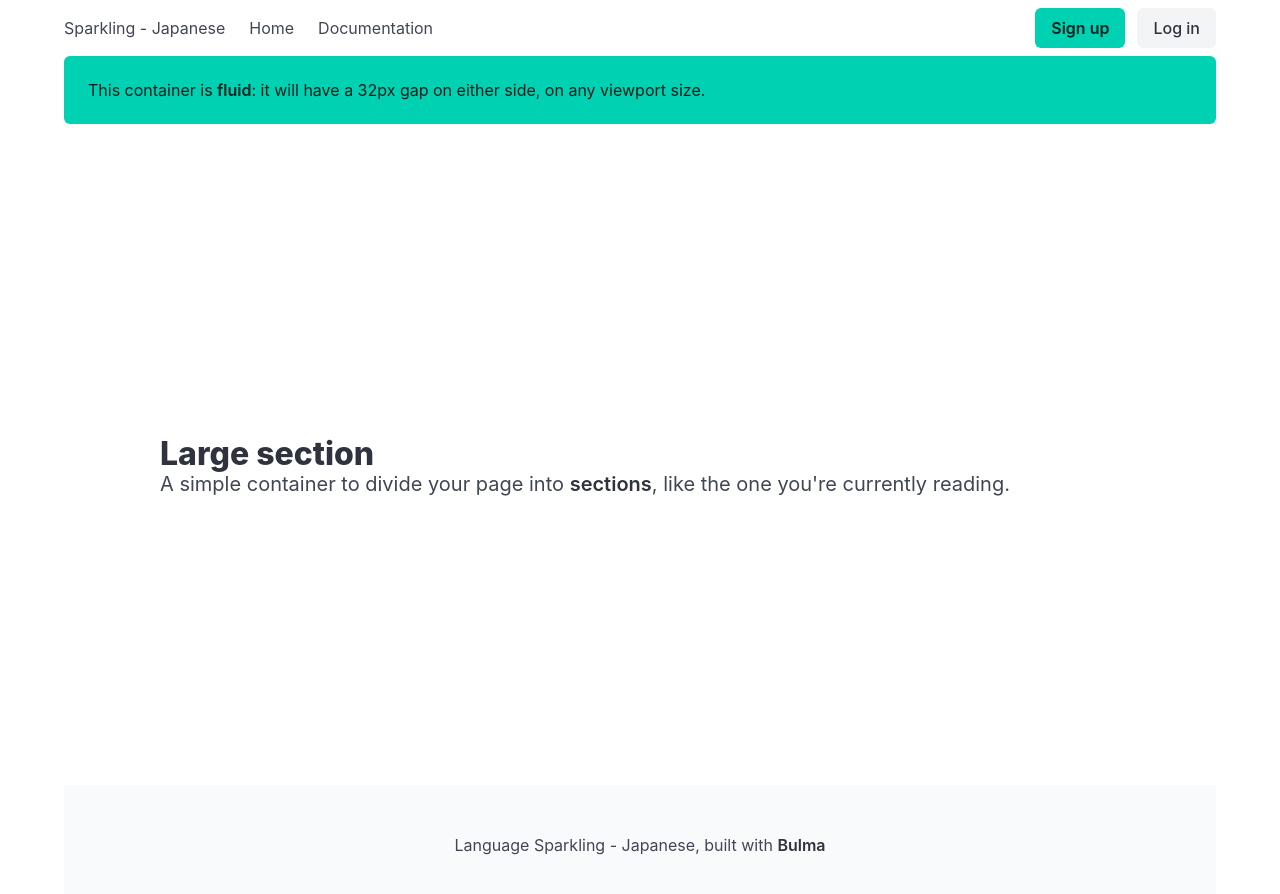
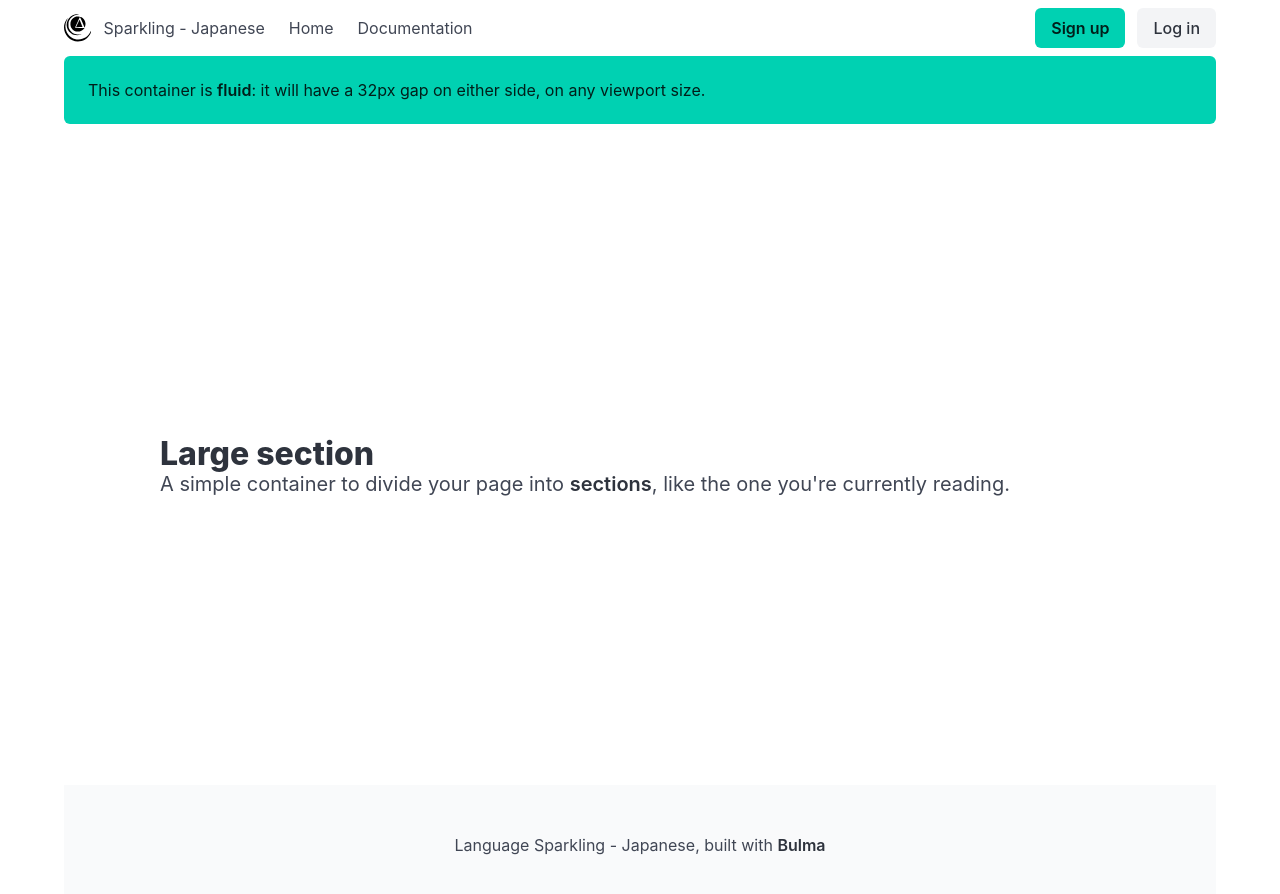
Before and after one commit to davidxchen/languages-sparkling-cf, an Astro site: page / in a window 1280 px wide. Built offline with nearby package versions, Linux system fonts and the light colour scheme; Astro itself is replaced by a stand-in of ours.

Commit message:
changed logo

```diff
--- a/src/layouts/Layout.astro
+++ b/src/layouts/Layout.astro
@@ -11,8 +11,35 @@
     <div class="container is-widescreen">
       <nav class="navbar" role="navigation" aria-label="main navigation">
         <div class="navbar-brand">
-          <a class="navbar-item" href="/"> Sparkling - Japanese </a>
-
+          <a class="navbar-item" href="/">
+            <svg
+              version="1.0"
+              xmlns="http://www.w3.org/2000/svg"
+              width="107.000000pt"
+              height="109.000000pt"
+              viewBox="0 0 107.000000 109.000000"
+              preserveAspectRatio="xMidYMid meet"
+            >
+              <g
+                transform="translate(0.000000,109.000000) scale(0.100000,-0.100000)"
+                fill="#000000"
+                stroke="none"
+              >
+                <path
+                  d="M420 1069 c-107 -21 -223 -113 -275 -218 -121 -241 23 -526 293 -582 64 -13 151 -5 216 20 41 16 28 23 -20 10 -59 -17 -174 -5 -239 25 -77 35 -149 106 -188 185 -30 61 -32 73 -32 166 0 88 3 107 27 157 59 126 187 218 316 226 41 3 59 8 51 13 -17 11 -89 10 -149 -2z"
+                ></path>
+                <path
+                  d="M475 991 c-91 -25 -170 -92 -205 -173 -32 -74 -26 -195 13 -260 57 -98 150 -152 262 -152 86 0 149 27 214 94 l44 45 -187 3 c-144 2 -187 5 -183 15 17 43 181 403 187 410 4 4 44 -83 90 -195 46 -112 87 -207 91 -212 14 -16 42 104 36 160 -11 105 -81 205 -172 245 -50 22 -146 32 -190 20z"
+                ></path>
+                <path
+                  d="M106 881 c-155 -210 -137 -499 41 -689 108 -115 239 -172 394 -172 199 0 363 94 471 270 24 40 58 138 58 168 0 21 -6 14 -24 -31 -84 -203 -267 -327 -486 -327 -188 0 -366 112 -450 284 -77 155 -77 311 0 464 22 42 37 78 36 80 -2 2 -20 -19 -40 -47z"
+                ></path>
+                <path
+                  d="M538 728 l-65 -143 120 -3 c66 -1 122 0 125 2 4 4 -107 286 -113 286 -1 0 -31 -64 -67 -142z"
+                ></path>
+              </g>
+            </svg> Sparkling - Japanese
+          </a>
           <a
             role="button"
             class="navbar-burger"
```
Also changed, not shown: public/favicon.svg, src/assets/astro.svg (deleted), src/assets/background.svg (deleted).
